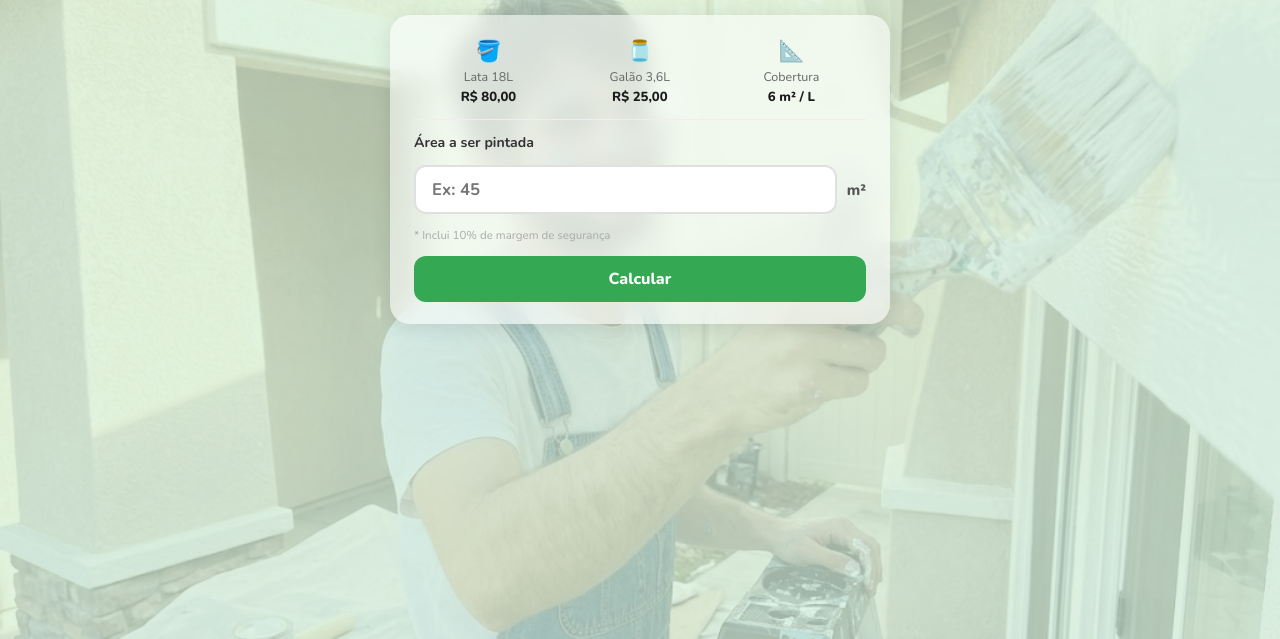
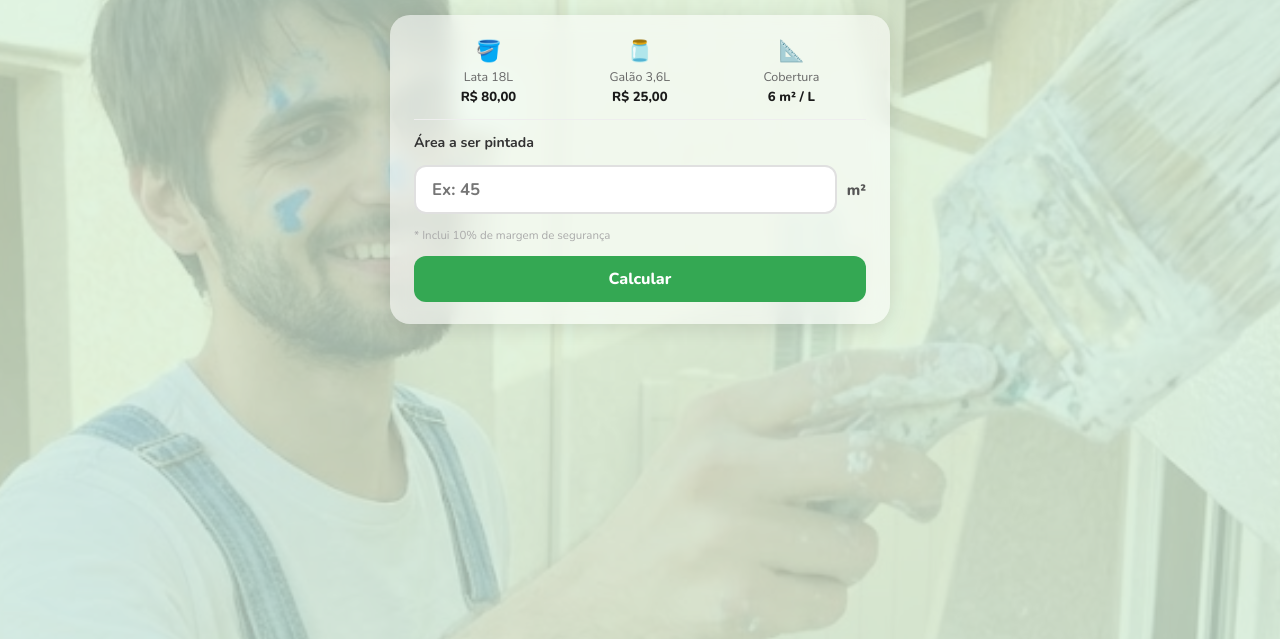
Before and after one commit to anarqll/l-gica-de-programa-o, a plain HTML site: page exercicio17/index.html in a window 1280 px wide. Shown: the part 161-800 px from the top of the page. Drawn offline with nearby package versions, Linux system fonts and the light colour scheme.

Commit message:
Exercicio 017 - Ajusta posicionamento da imagem de fundo e zoom no rosto
Co-Authored-By: Claude Sonnet 4.6 <noreply@anthropic.com>

```diff
--- a/exercicio17/exercicio17.css
+++ b/exercicio17/exercicio17.css
@@ -22,11 +22,13 @@ body.tema-amarelo  { background-color: #fef9d7; }
     left: 0;
     width: 100vw;
     height: 100vh;
-    object-fit: cover;
-    object-position: 45% top;
     opacity: 0.25;
     z-index: 0;
     pointer-events: none;
+    object-position: 47.5% 30.9%;
+    object-fit: cover;
+    transform: scale(1.8) translate(-10%, 5%);
+    transform-origin: 47.5% 30.9%;
 }
 
 /* ── CONTAINER PRINCIPAL ── */
--- a/exercicio17/exercicio17.js
+++ b/exercicio17/exercicio17.js
@@ -138,3 +138,5 @@ function calcular() {
 
     document.getElementById('resultados').classList.add('visivel')
 }
+
+// 47.5 30.9
```
